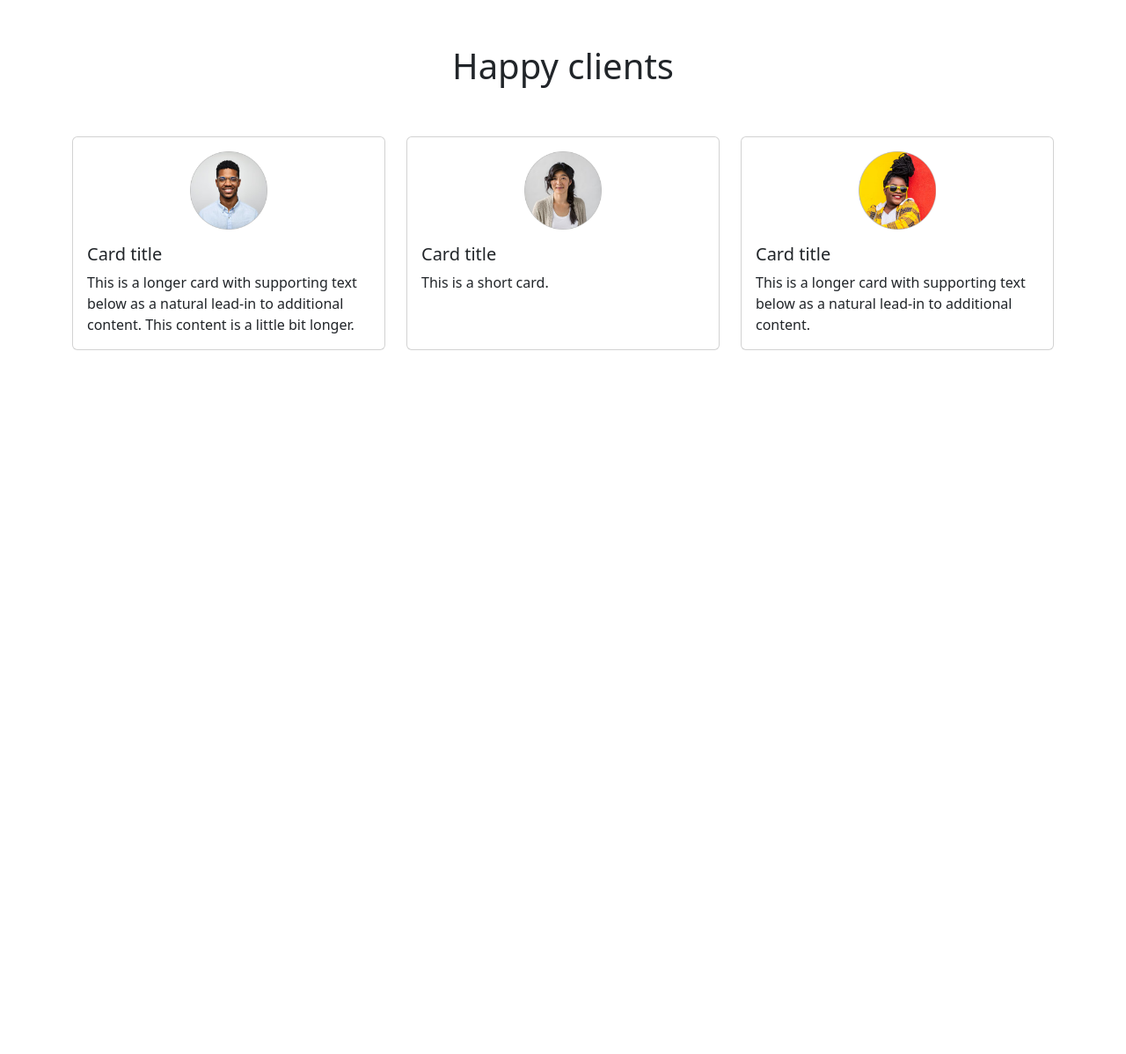
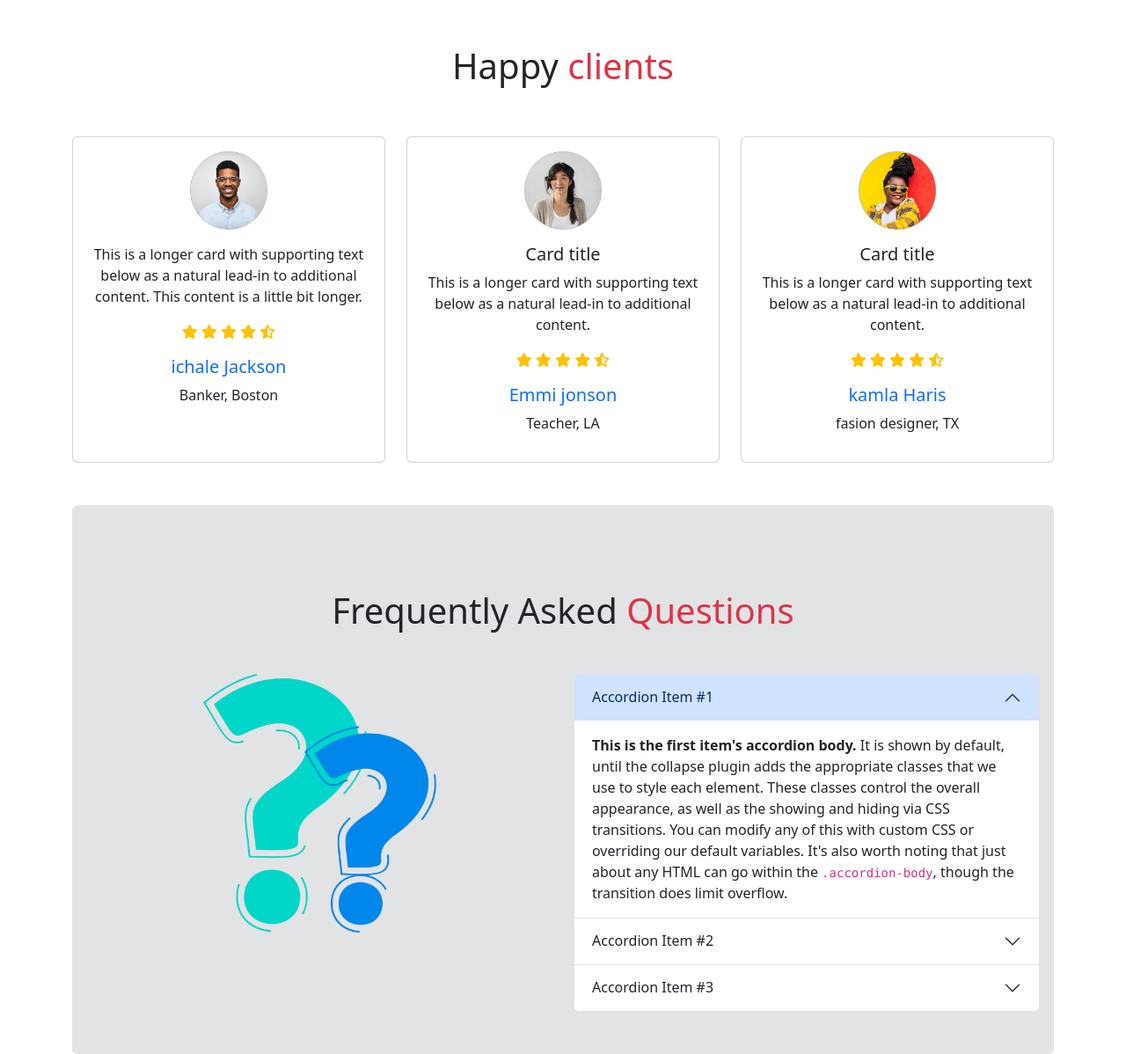
Before and after one commit to Galib24/Bike_zone, a plain HTML site: page index.html in a window 1280 px wide. Shown: the part 1721-2919 px from the top of the page at 88% size. Before the commit the page ends 2119 px from the top, so only its background shows below. Drawn offline with nearby package versions, Linux system fonts and the light colour scheme.

Commit message:
FAQ Added

```diff
--- a/index.html
+++ b/index.html
@@ -11,6 +11,9 @@
 
     <!-- CSS  -->
     <link rel="stylesheet" href="styles/styles.css">
+
+    <!-- Font Awsome  -->
+    <script src="https://kit.fontawesome.com/a4c894e3d0.js" crossorigin="anonymous"></script>
 </head>
 
 <body class="container-lg">
@@ -174,37 +177,116 @@
 
         <!-- Happy clients  -->
         <section class="mt-5">
-            <h1 class="text-center py-5">Happy clients</h1>
+            <h1 class="text-center py-5">Happy <span class="text-danger">clients</span></h1>
             <div class="row row-cols-1 row-cols-md-3 g-4">
                 <div class="col">
-                  <div class="card h-100">
+                  <div class="card text-center h-100">
                     <img src="images/user-1.png" class="w-25 mx-auto mt-3 card-img-top" alt="...">
                     <div class="card-body">
-                      <h5 class="card-title">Card title</h5>
+
                       <p class="card-text">This is a longer card with supporting text below as a natural lead-in to additional content. This content is a little bit longer.</p>
+                      <p class="text-warning">
+                        <i class="fa-solid fa-star"></i>
+                        <i class="fa-solid fa-star"></i>
+                        <i class="fa-solid fa-star"></i>
+                        <i class="fa-solid fa-star"></i>
+                        <i class="fa-solid fa-star-half-stroke"></i>
+                      </p>
+                      <h5 class="text-primary">ichale Jackson</h5>
+                      <p>Banker, Boston</p>
                     </div>
                   </div>
                 </div>
                 <div class="col">
-                  <div class="card h-100">
+                  <div class="card text-center h-100">
                     <img src="images/user-2.png" class="w-25 mx-auto mt-3 card-img-top" alt="...">
                     <div class="card-body">
                       <h5 class="card-title">Card title</h5>
-                      <p class="card-text">This is a short card.</p>
+                      <p class="card-text">This is a longer card with supporting text below as a natural lead-in to additional content.</p>
+                      <p class="text-warning">
+                        <i class="fa-solid fa-star"></i>
+                        <i class="fa-solid fa-star"></i>
+                        <i class="fa-solid fa-star"></i>
+                        <i class="fa-solid fa-star"></i>
+                        <i class="fa-solid fa-star-half-stroke"></i>
+                      </p>
+                      <h5 class="text-primary">Emmi jonson</h5>
+                      <p>Teacher, LA</p>
                     </div>
                   </div>
                 </div>
                 <div class="col">
-                  <div class="card h-100">
+                  <div class="card text-center h-100">
                     <img src="images/user-3.png" class="w-25 mx-auto mt-3 card-img-top" alt="...">
                     <div class="card-body">
                       <h5 class="card-title">Card title</h5>
                       <p class="card-text">This is a longer card with supporting text below as a natural lead-in to additional content.</p>
+                      <p class="text-warning">
+                        <i class="fa-solid fa-star"></i>
+                        <i class="fa-solid fa-star"></i>
+                        <i class="fa-solid fa-star"></i>
+                        <i class="fa-solid fa-star"></i>
+                        <i class="fa-solid fa-star-half-stroke"></i>
+                      </p>
+                      <h5 class="text-primary">kamla Haris</h5>
+                      <p>fasion designer, TX</p>
                     </div>
                   </div>
                 </div>
 
               </div>
+        </section>
+
+        <!-- FAQ Section  -->
+        <section class="mt-5 py-5 px-3 bg-secondary-subtle rounded">
+            <h1 class="my-5 text-center">Frequently Asked <span class="text-danger">Questions</span> </h1>
+            <div class="row row-cols-1 row-cols-md-2 g-4">
+                <div class="col text-center">
+                <img class="w-50" src="images/faq.png" alt="">
+                </div>
+
+            <div class="col">
+                <div class="accordion" id="accordionExample">
+                    <div class="accordion-item">
+                      <h2 class="accordion-header" id="headingOne">
+                        <button class="accordion-button" type="button" data-bs-toggle="collapse" data-bs-target="#collapseOne" aria-expanded="true" aria-controls="collapseOne">
+                          Accordion Item #1
+                        </button>
+                      </h2>
+                      <div id="collapseOne" class="accordion-collapse collapse show" aria-labelledby="headingOne" data-bs-parent="#accordionExample">
+                        <div class="accordion-body">
+                          <strong>This is the first item's accordion body.</strong> It is shown by default, until the collapse plugin adds the appropriate classes that we use to style each element. These classes control the overall appearance, as well as the showing and hiding via CSS transitions. You can modify any of this with custom CSS or overriding our default variables. It's also worth noting that just about any HTML can go within the <code>.accordion-body</code>, though the transition does limit overflow.
+                        </div>
+                      </div>
+                    </div>
+                    <div class="accordion-item">
+                      <h2 class="accordion-header" id="headingTwo">
+                        <button class="accordion-button collapsed" type="button" data-bs-toggle="collapse" data-bs-target="#collapseTwo" aria-expanded="false" aria-controls="collapseTwo">
+                          Accordion Item #2
+                        </button>
+                      </h2>
+                      <div id="collapseTwo" class="accordion-collapse collapse" aria-labelledby="headingTwo" data-bs-parent="#accordionExample">
+                        <div class="accordion-body">
+                          <strong>This is the second item's accordion body.</strong> It is hidden by default, until the collapse plugin adds the appropriate classes that we use to style each element. These classes control the overall appearance, as well as the showing and hiding via CSS transitions. You can modify any of this with custom CSS or overriding our default variables. It's also worth noting that just about any HTML can go within the <code>.accordion-body</code>, though the transition does limit overflow.
+                        </div>
+                      </div>
+                    </div>
+                    <div class="accordion-item">
+                      <h2 class="accordion-header" id="headingThree">
+                        <button class="accordion-button collapsed" type="button" data-bs-toggle="collapse" data-bs-target="#collapseThree" aria-expanded="false" aria-controls="collapseThree">
+                          Accordion Item #3
+                        </button>
+                      </h2>
+                      <div id="collapseThree" class="accordion-collapse collapse" aria-labelledby="headingThree" data-bs-parent="#accordionExample">
+                        <div class="accordion-body">
+                          <strong>This is the third item's accordion body.</strong> It is hidden by default, until the collapse plugin adds the appropriate classes that we use to style each element. These classes control the overall appearance, as well as the showing and hiding via CSS transitions. You can modify any of this with custom CSS or overriding our default variables. It's also worth noting that just about any HTML can go within the <code>.accordion-body</code>, though the transition does limit overflow.
+                        </div>
+                      </div>
+                    </div>
+                  </div>
+
+            </div>
+        </div>
         </section>
 
     </main>
```
Also changed, not shown: icons/arrow-right-long-solid.svg (added), icons/arrow-right-solid.svg (added), icons/star-half-stroke-solid.svg (added), icons/star-solid.svg (added).
